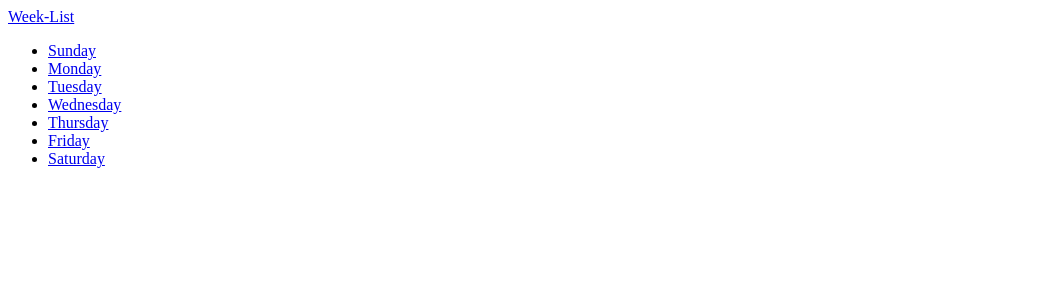
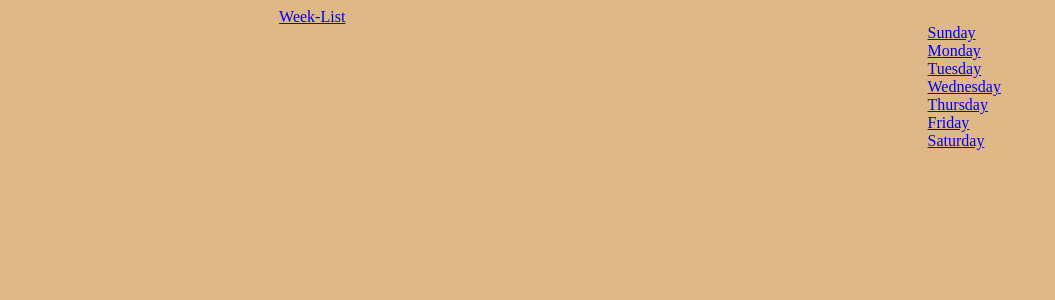
Before and after one commit to BittuKumar77/DjangoTest, a Django app: page /weekday/ in a window 1280 px wide. Shown: the top 300 px of the page, without its empty margins (0-1055 px from the left). Run offline with Django 4.2, Linux system fonts and the light colour scheme.

Commit message:
twentySeven

```diff
--- a/templates/base.html
+++ b/templates/base.html
@@ -3,7 +3,9 @@
 <head>
     <meta charset="UTF-8">
     <meta name="viewport" content="width=device-width, initial-scale=1.0">
+
     <title>{% block pagetitle %}{% endblock pagetitle %}</title>
+    {% block cssfiles %}{% endblock cssfiles %}
 </head>
 <body>
     {% block content %}
--- /dev/null
+++ b/weekdays/static/weekdays/home.css
@@ -0,0 +1,14 @@
+body{
+    background-color: burlywood;
+    display: flex;
+    justify-content: space-around;
+    /* align-items: center; */
+    /* padding: 0px 40px; */
+    /* height: 70px; */
+}
+
+
+
+ul{
+    list-style: None;
+}
--- a/weekdays/templates/weekdays/home.html
+++ b/weekdays/templates/weekdays/home.html
@@ -1,8 +1,12 @@
 {% extends "base.html" %}
+{% load static %}
 
 {% block pagetitle %} Home {% endblock pagetitle %}
-{% block content %}
-{% include "include.html" %}
+
+{%block cssfiles %}
+    <link rel="stylesheet" href="{% static "weekdays/home.css" %}">
+{% endblock cssfiles %}
+{% block content %} {% include "include.html" %}
 <ul>
   <!-- <li><a href="sunday">Sunday</li>
         <li><a href="monday">Monday</li>
--- a/weekdays/templates/weekdays/index.html
+++ b/weekdays/templates/weekdays/index.html
@@ -1,4 +1,6 @@
 {% extends "base.html" %}
+{% load static %}
+
 
 {% block pagetitle %} Index {% endblock pagetitle %}
 {% block content %}
```
